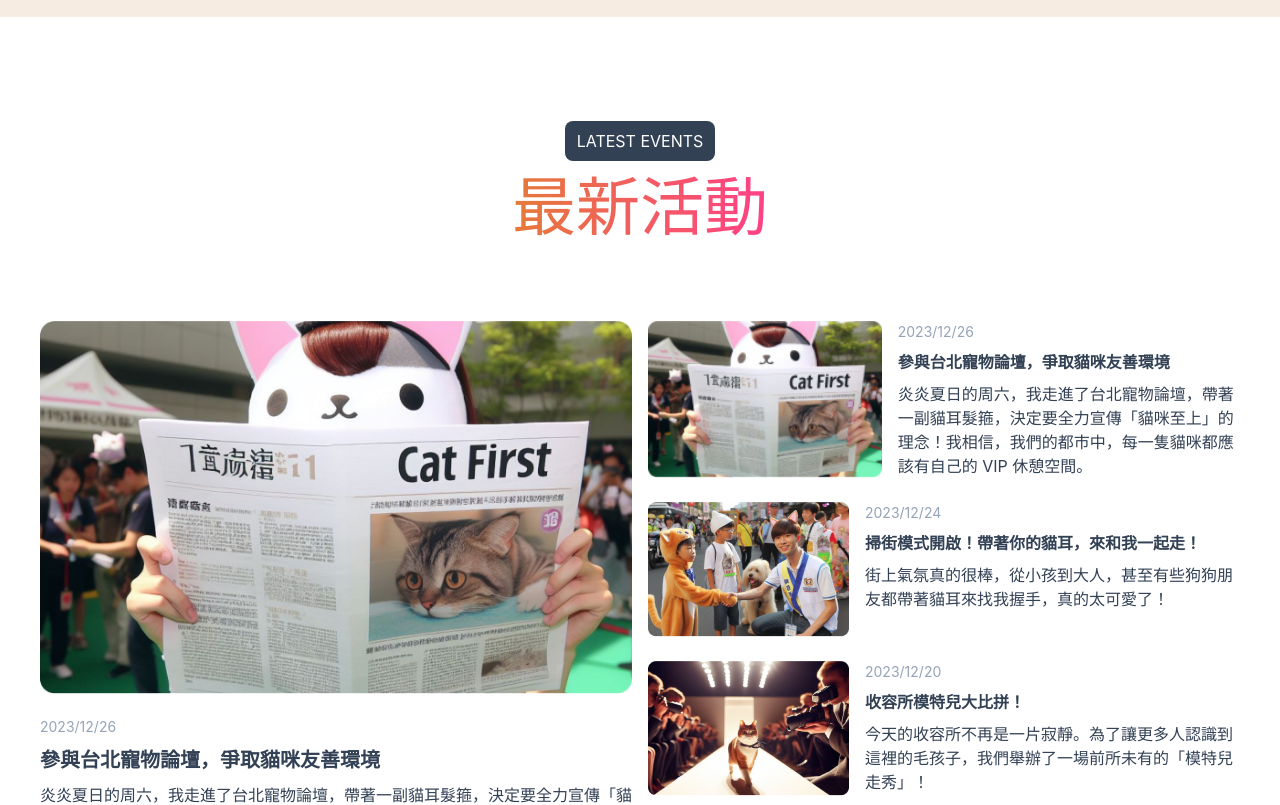
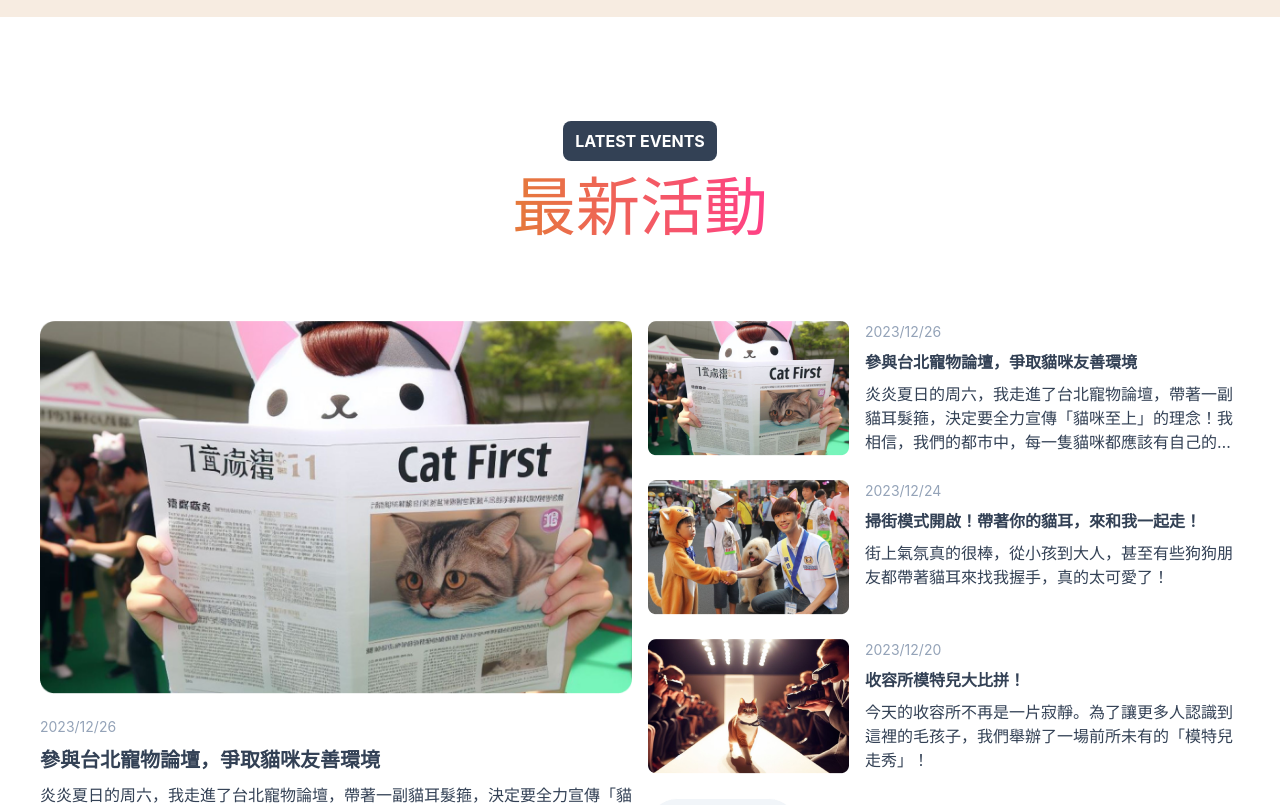
Before and after one commit to joanneccwang/F2E-2023_campaign-site, a Vue app: page / in a window 1280 px wide. Shown: the part 1760-2565 px from the top of the page. Built offline with nearby package versions, Linux system fonts and the light colour scheme; a web font is replaced by a local one.

Commit message:
feat: layout add rwd

```diff
--- a/src/components/Advocate.vue
+++ b/src/components/Advocate.vue
@@ -68,6 +68,10 @@ section {
       gap: $pd-lg;
 
       padding: $spacing-md 40px;
+
+      @include mobile {
+        padding: 40px $pd-md;
+      }
     }
     .advocate-image {
       flex: 1 0 auto;
--- a/src/components/Campaign/FullName.vue
+++ b/src/components/Campaign/FullName.vue
@@ -22,7 +22,10 @@ defineProps({
       <h1 v-if="deviceType === 'Desktop'" class="campaign-title">
         {{ metaInfo.fullName }}
       </h1>
-      <h3 v-else class="campaign-title">{{ metaInfo.fullName }}</h3>
+      <h3 v-else-if="deviceType === 'Tablet'" class="campaign-title">
+        {{ metaInfo.fullName }}
+      </h3>
+      <h4 v-else class="campaign-title">{{ metaInfo.fullName }}</h4>
     </template>
     <template v-else-if="size === 'md'">
       <h3 class="campaign-title">{{ metaInfo.fullName }}</h3>
--- a/src/components/Campaign/Number.vue
+++ b/src/components/Campaign/Number.vue
@@ -43,6 +43,7 @@ const numberStyle = computed(() => {
   background: $color-gradient;
   color: white;
   font-size: 32px;
+  font-weight: 900;
   border-radius: 100%;
 }
 </style>
--- a/src/components/DonateAndService/Donate.vue
+++ b/src/components/DonateAndService/Donate.vue
@@ -26,5 +26,13 @@ const sectionId = menus.donate.id;
   @include theme-card();
   background-color: $color-theme;
   flex: 1;
+
+  @include mobile {
+    .theme-card-image {
+      img {
+        max-width: 135px;
+      }
+    }
+  }
 }
 </style>
--- a/src/components/Footer.vue
+++ b/src/components/Footer.vue
@@ -50,9 +50,10 @@ section {
     flex-direction: row;
     flex-wrap: wrap;
     gap: $pd-sm;
+    overflow: hidden;
 
     .footer-block {
-      flex: 1 0 auto;
+      flex: 1 1 auto;
       display: flex;
       flex-direction: column;
       gap: $pd-sm;
@@ -60,6 +61,7 @@ section {
       .contact {
         display: flex;
         flex-direction: column;
+        word-break: break-all;
       }
     }
   }
--- a/src/components/Header.vue
+++ b/src/components/Header.vue
@@ -57,6 +57,7 @@ const shouldBreakHeader = inject(shouldBreakHeaderKey);
   z-index: 1;
 
   @include mobile {
+    position: relative;
     padding: $pd-s $pd-sm;
   }
 }
--- a/src/components/LatestEvents.vue
+++ b/src/components/LatestEvents.vue
@@ -56,6 +56,9 @@ section {
     @include pad {
       margin: 0px 40px;
     }
+    @include mobile {
+      margin: 0px $pd-md;
+    }
   }
 }
 
@@ -92,6 +95,12 @@ section {
 
       .event-img {
         flex: 0 0 200px;
+        height: fit-content;
+
+        @include mobile {
+          flex: 0 0 110px;
+          width: 150px;
+        }
       }
       .event-preview {
         flex: 1;
@@ -108,12 +117,24 @@ section {
       display: flex;
       flex-direction: column;
       gap: $pd-base;
+
       .event-date {
         font-size: $font-sm;
         color: $gray-400;
       }
       .event-title {
         font-weight: 700;
+        display: -webkit-box;
+        -webkit-box-orient: vertical;
+        -webkit-line-clamp: 2;
+        overflow: hidden;
+      }
+
+      .event-content {
+        display: -webkit-box;
+        -webkit-box-orient: vertical;
+        -webkit-line-clamp: 3;
+        overflow: hidden;
       }
     }
   }
--- a/src/components/Layout/Tag.vue
+++ b/src/components/Layout/Tag.vue
@@ -13,6 +13,7 @@
   color: white;
   padding: $pd-base $pd-s;
   font-size: $font-body;
+  font-weight: 700;
   align-self: center;
 }
 </style>
--- a/src/style/mixins.scss
+++ b/src/style/mixins.scss
@@ -4,6 +4,10 @@
 @mixin section-content-layout() {
   margin: 40px;
   max-width: 1312px;
+
+  @include mobile {
+    margin: 0px 16px;
+  }
 }
 
 @mixin theme-card() {
@@ -15,9 +19,7 @@
   border-radius: 32px;
   background-color: $color-theme;
 
-  @include mobile {
-    padding: 40px $pd-md;
-  }
+
 
   .theme-card-title {
     font-size: 52px;
@@ -34,4 +36,14 @@
     align-items: center;
     justify-content: space-between;
   }
+
+  @include mobile {
+    padding: 40px $pd-md;
+
+    max-width: 100%;
+
+    .theme-card-title {
+      font-size: 40px;
+    }
+  }
 }
```
